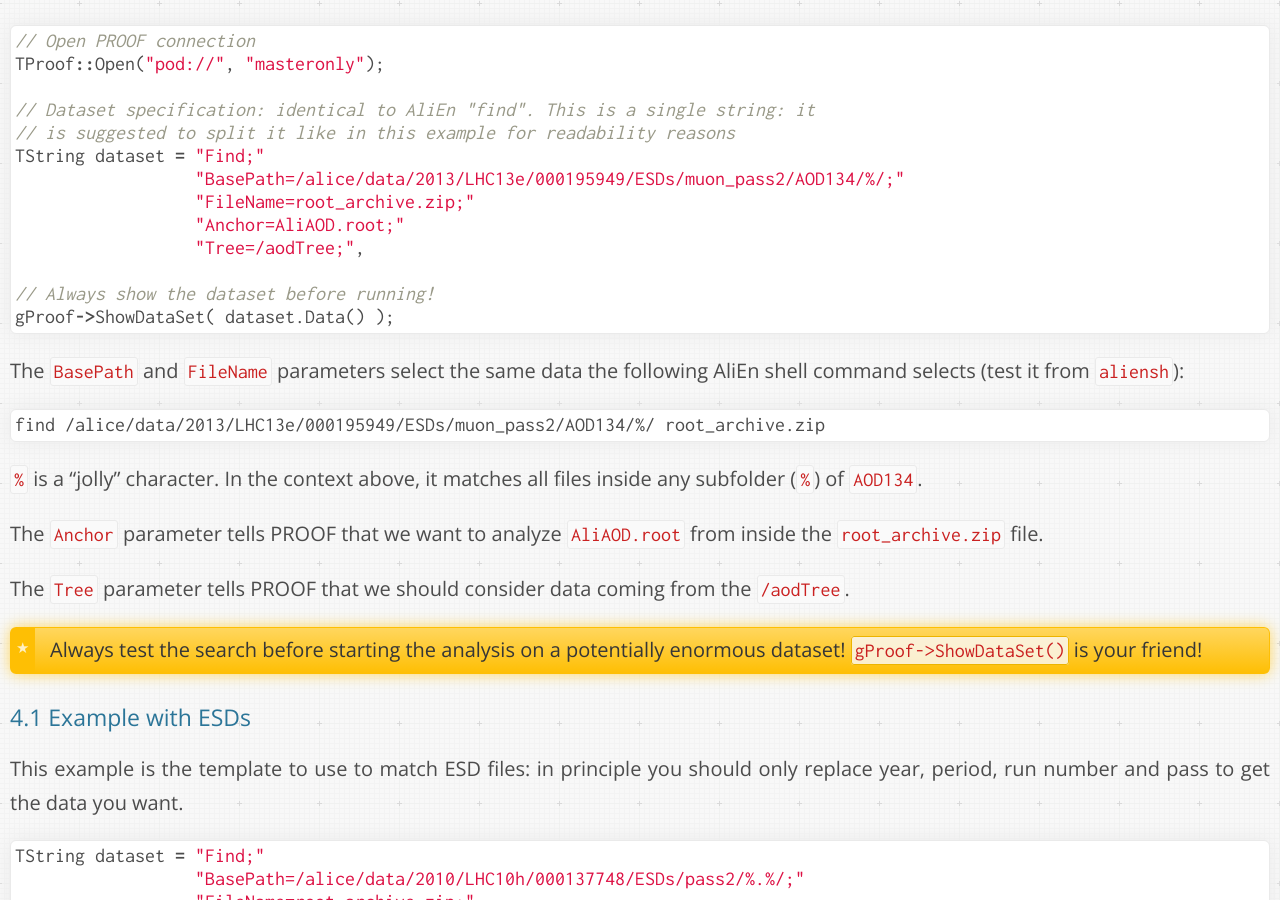
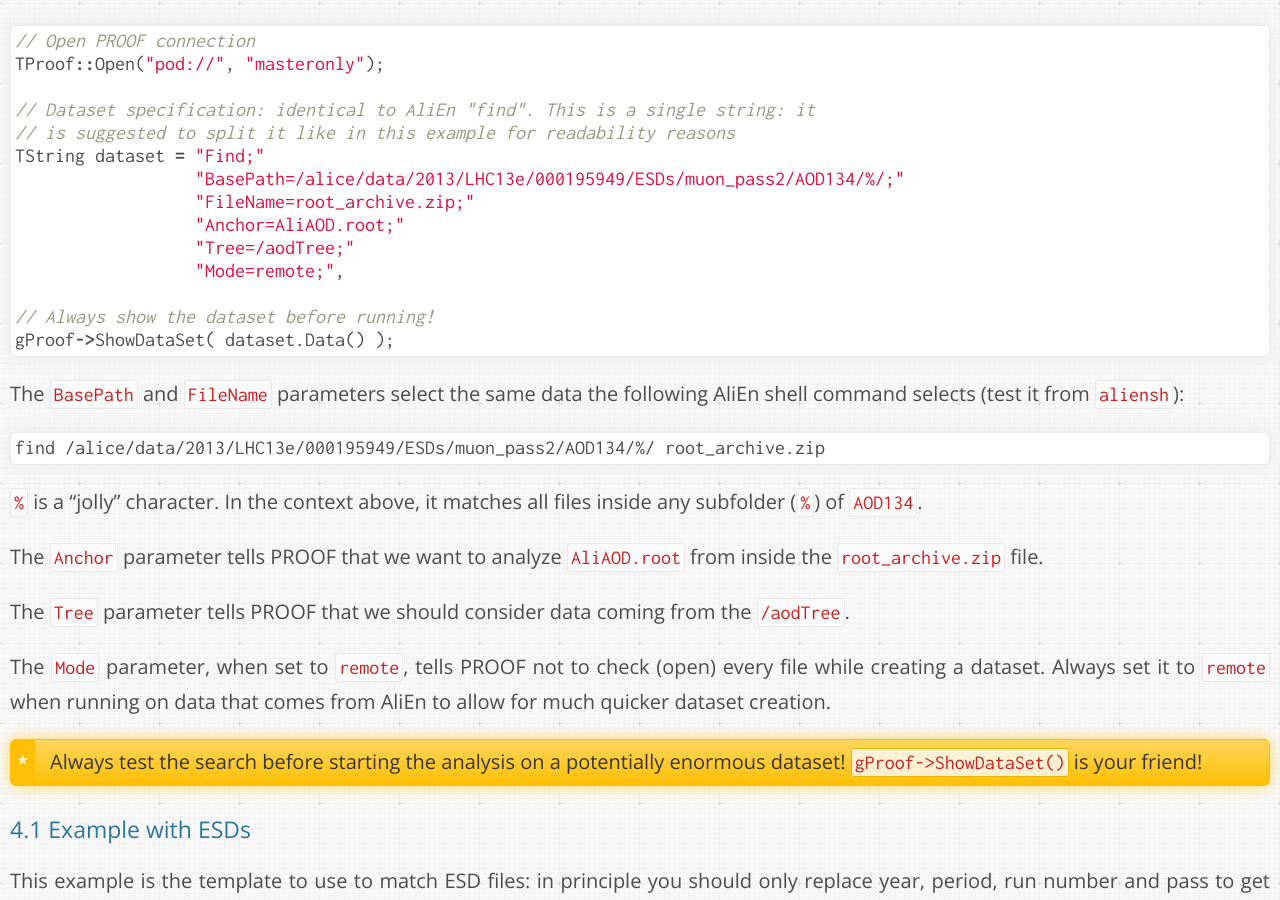
Before and after one commit to dberzano/dberzano.github.io, a Jekyll site: the page built from alice/vcaf/usersguide/index.md, in a window 1280 px wide and 900 px high, scrolled down 7037 px. Built offline with Jekyll 4.4.1, drawn with Linux system fonts in a browser that asks for light colours; Markdown is read by kramdown in place of the engine named in the settings.

Commit message:
VCAF: use Mode=remote for datasets
Fixes AAF-289. Thanks Michele Floris!

```diff
--- a/alice/vcaf/usersguide/index.md
+++ b/alice/vcaf/usersguide/index.md
@@ -306,7 +306,8 @@ TString dataset = "Find;"
                   "BasePath=/alice/data/2013/LHC13e/000195949/ESDs/muon_pass2/AOD134/%/;"
                   "FileName=root_archive.zip;"
                   "Anchor=AliAOD.root;"
-                  "Tree=/aodTree;",
+                  "Tree=/aodTree;"
+                  "Mode=remote;",
 
 // Always show the dataset before running!
 gProof->ShowDataSet( dataset.Data() );
@@ -327,6 +328,10 @@ inside the `root_archive.zip` file.
 
 The `Tree` parameter tells PROOF that we should consider data coming from the
 `/aodTree`.
+
+The `Mode` parameter, when set to `remote`, tells PROOF not to check (open)
+every file while creating a dataset. Always set it to `remote` when running on
+data that comes from AliEn to allow for much quicker dataset creation.
 
 > Always test the search before starting the analysis on a potentially enormous
 > dataset! `gProof->ShowDataSet()` is your friend!
```
